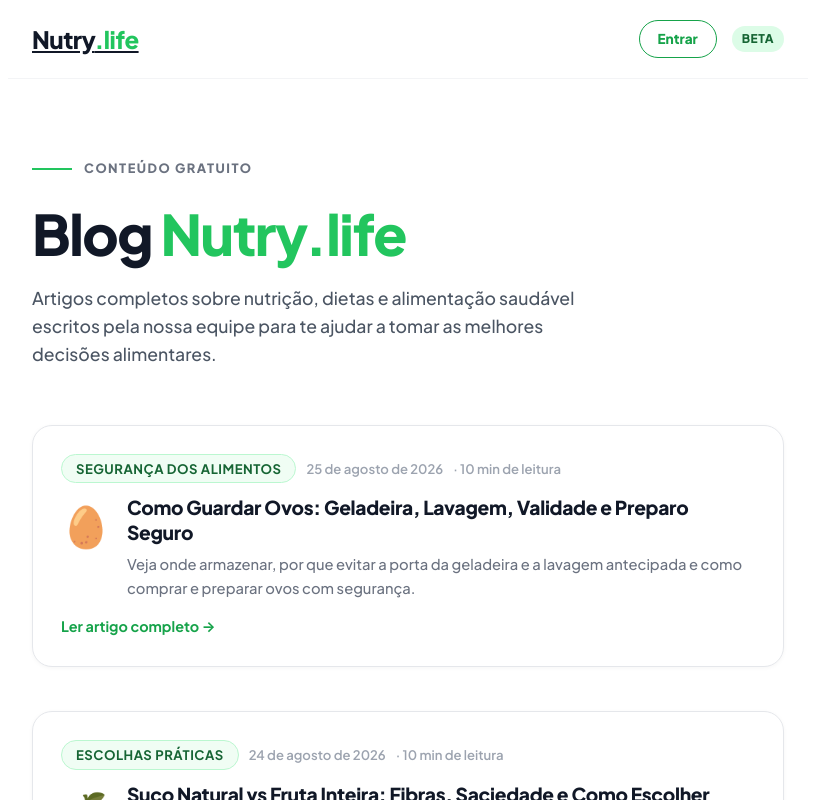
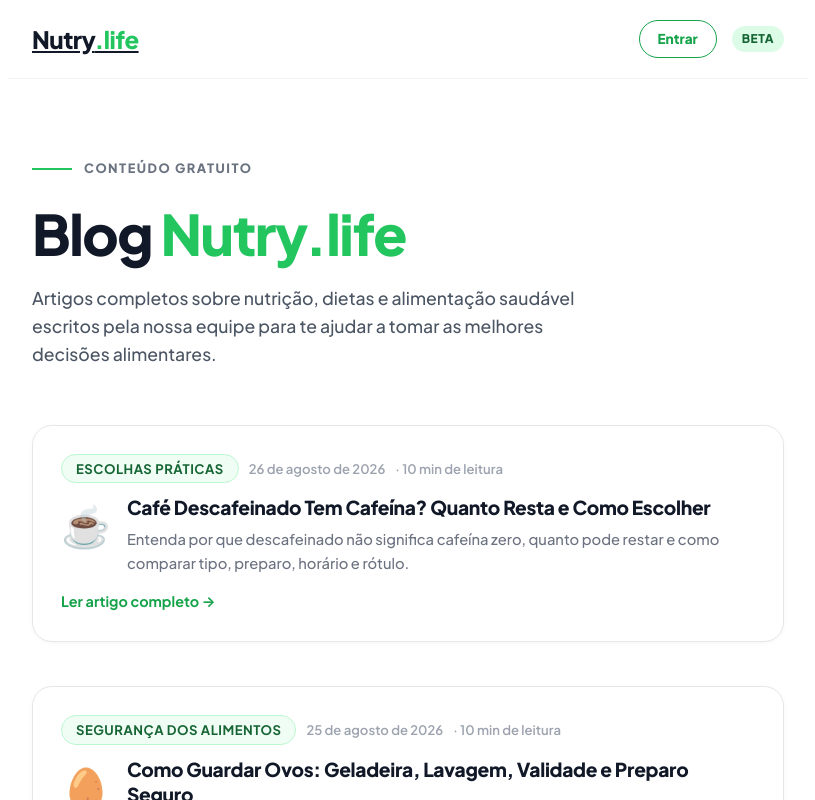
Before and after one commit to elevanceseguros/Nutri, a Next.js app: page /blog in a window 1280 px wide. Shown: the top 800 px of the page, without its empty margins (232-1047 px from the left). Built offline with nearby package versions, Linux system fonts and the light colour scheme.

Commit message:
Adiciona café descafeinado ao índice do blog

```diff
--- a/src/app/blog/page.tsx
+++ b/src/app/blog/page.tsx
@@ -14,6 +14,15 @@ export const metadata: Metadata = {
 };
 
 const posts = [
+  {
+    slug: "cafe-descafeinado-tem-cafeina-como-escolher",
+    titulo: "Café Descafeinado Tem Cafeína? Quanto Resta e Como Escolher",
+    descricao: "Entenda por que descafeinado não significa cafeína zero, quanto pode restar e como comparar tipo, preparo, horário e rótulo.",
+    data: "26 de agosto de 2026",
+    tempo: "10 min de leitura",
+    tag: "Escolhas práticas",
+    emoji: "☕",
+  },
   {
     slug: "como-guardar-ovos-geladeira-lavagem-seguranca",
     titulo: "Como Guardar Ovos: Geladeira, Lavagem, Validade e Preparo Seguro",
```
